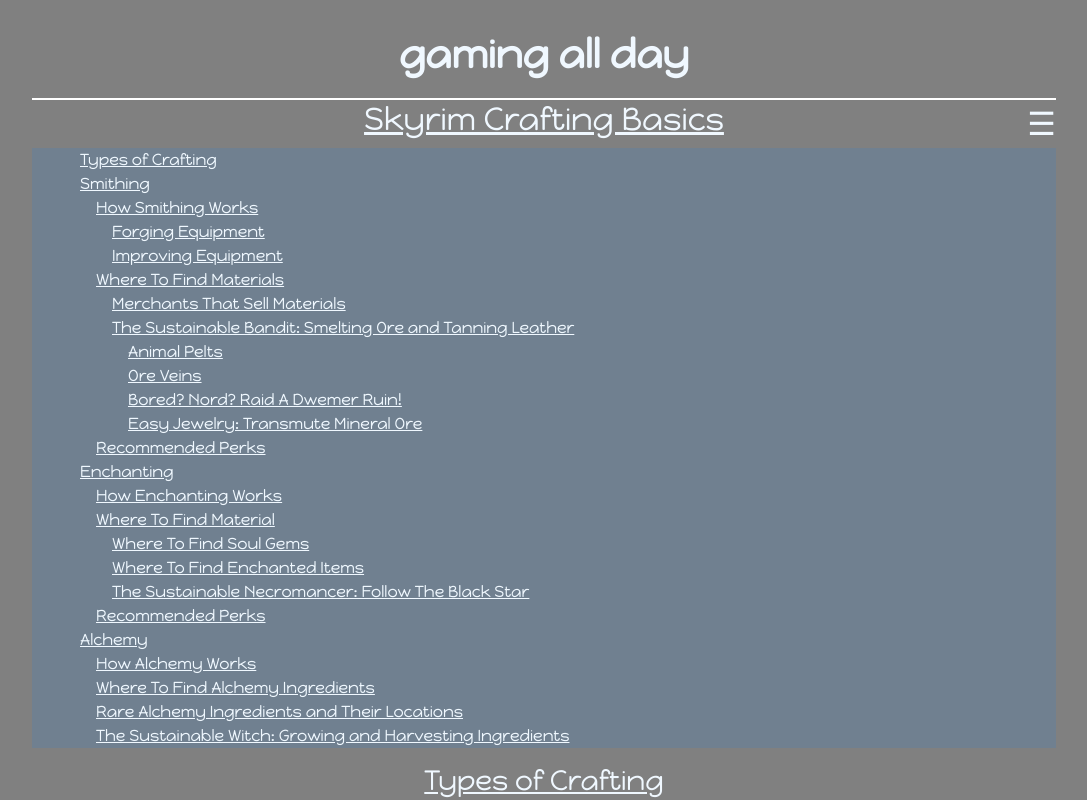
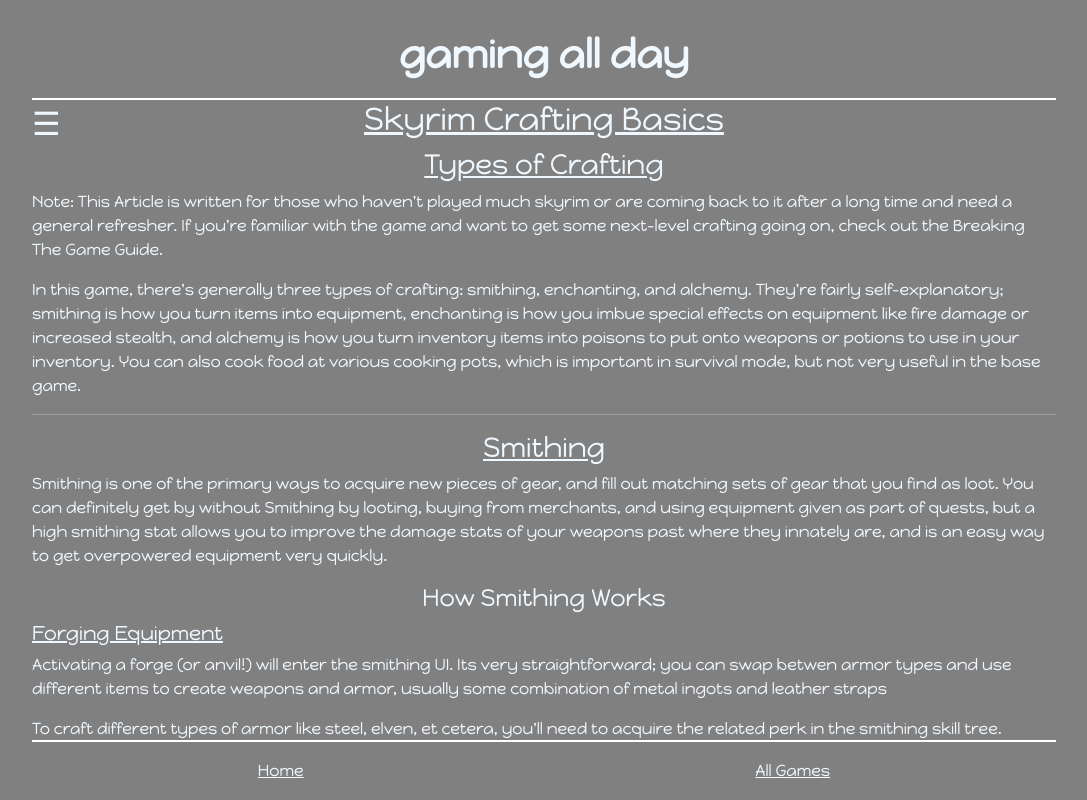
Before and after one commit to PatOConnor/gamingallday, a React (Create React App) app: page /cheats/skyrim/crafting in a window 1280 px wide. Shown: the top 800 px of the page, without its empty margins (96-1183 px from the left). Built offline with nearby package versions, Linux system fonts and the light colour scheme.

Commit message:
adds sidebar nav

```diff
--- a/src/App.css
+++ b/src/App.css
@@ -20,6 +20,9 @@
     " . body   . "
     " . footer . ";
 }
+
+
+
 
 body {
 	/* background: linear-gradient(-45deg, #080302, #b41010, #160a81, #10493c); */
@@ -63,9 +66,25 @@
   display: grid;
   grid-auto-flow: column;
   place-items: center;
+
 }
 
-.main-content {
+@media screen and (orientation: portrait) {
+  .global-wrapper {
+    grid-template-rows: 100px 1fr 100px;
+  }
+
+  footer {
+    padding-top: 8px;
+    place-items: start;
+    justify-items: center;
+  }
+
+}
+
+
+
+.mainWrapper, .main-content {
   grid-area: body;
   overflow-y: scroll;
   /* hide scrollbar on IE, edge */
--- a/src/components/main/article/Article.jsx
+++ b/src/components/main/article/Article.jsx
@@ -1,32 +1,32 @@
 import { useState } from "react";
-import { useRef } from "react";
 import "./article.css";
 import TableOfContents from "../TableOfContents/TableOfContents";
+import Sidebar from "../sidebar/Sidebar";
 
 const Article = ({ title, body }) => {
-  const contents = useRef();
-
+  const [showingSideBar, setShowingSideBar] = useState(false);
   //set style of table of contents wrapper
-  const handleTableOfContents = () => {};
-
+  const handleSidebarState = () => {
+    setShowingSideBar(!showingSideBar)
+  };
   return (
-    <div className="mainWrapper">
-      <div className="titleWrapper">
-        <div></div>
-        <h2>{title}</h2>
-        <div
-          onClick={() => {
-            handleTableOfContents();
-          }}
-        >
-          ☰
+    <>
+      <div className="mainWrapper">
+        <div className="titleWrapper">
+          <div onClick={() => {
+            handleSidebarState();
+          }}>☰
+          </div>
+          <h2>{title}</h2>
+          <div></div>
         </div>
+        <div className="bodyWrapper">{body}</div>
       </div>
-      <div className="tableOfContentsWrapper" ref={contents}>
-        <TableOfContents />
-      </div>
-      <div className="bodyWrapper">{body}</div>
-    </div>
+      <Sidebar
+               jsxContent={<TableOfContents/>}
+               sidebarState={showingSideBar}
+               handleStateCallback={handleSidebarState}/>
+    </>
   );
 };
 
--- a/src/components/main/article/article.css
+++ b/src/components/main/article/article.css
@@ -9,10 +9,21 @@
   grid-template-columns: 1fr 4fr 1fr;
 }
 .titleWrapper > div {
-  text-align: right;
+  text-align: left;
   font-size: 2em;
 }
 
+
+.bodyWrapper {
+  overflow: scroll;
+  overflow-y: scroll;
+  -ms-overflow-style: none;
+  overflow: -moz-scrollbars-none;
+  scrollbar-width: none;
+}
+.sidebar::-webkit-scrollbar {
+  display: none;  /* Safari and Chrome */
+}
 
 .bodyWrapper > h6 {
   font-size: 1.1em;
--- /dev/null
+++ b/src/components/main/sidebar/Sidebar.jsx
@@ -0,0 +1,13 @@
+import { Button } from 'react-bootstrap'
+import './sidebar.css'
+const Sidebar = ({jsxContent, sidebarState, handleStateCallback}) => {
+  console.log(jsxContent)
+  return (
+    <nav className={`sidebar ${sidebarState ? 'showing' : ''}`}>
+      {/* <Button className='closeButton' onClick={handleStateCallback}>❌close</Button> */}
+      {jsxContent}
+    </nav>
+  )
+}
+
+export default Sidebar
--- /dev/null
+++ b/src/components/main/sidebar/sidebar.css
@@ -0,0 +1,32 @@
+.sidebar {
+  position: fixed;
+  height: 100vh;
+  margin-top: 11.5vh;
+  width: 200vw;
+  left: 100vw;
+  transition: 0.5s;
+
+  overflow-y: scroll;
+  -ms-overflow-style: none;
+  overflow: -moz-scrollbars-none;
+  scrollbar-width: none;
+
+}
+.sidebar::-webkit-scrollbar {
+  display: none;  /* Safari and Chrome */
+}
+
+/* looks smoother if content within sidebar loads a bit earlier */
+.sidebar > element {
+  transition: 0.3s;
+}
+
+.showing {
+  left: calc(100vw - 600px);
+}
+
+@media screen and (orientation: portrait) {
+  .showing {
+    left: 20vw
+  }
+}
--- a/src/pages/skyrim/SkyrimCraftingGuide/EnchantingGuide.jsx
+++ b/src/pages/skyrim/SkyrimCraftingGuide/EnchantingGuide.jsx
@@ -5,9 +5,9 @@
       <h4 id="h-enchanting-howto">How Enchanting Works</h4>
       <h4 id="h-enchanting-where">Where To Find Material</h4>
       <h5 id="h-enchanting-where-sg">Where To Find Soul Gems</h5>
-      <h5 id="h-enchanting-where-sg">Where To Find Enchanted Items</h5>
-      <h5 id="h-enchanting-where-sg">
-        The Sustainable Necromancer: Follow The Black Star
+      <h5 id="h-enchanting-where-items">Where To Find Enchanted Items</h5>
+      <h5 id="h-enchanting-black-star">
+        The Sustainable Sorcerer: Follow The Black Star
       </h5>
 
       <h4 id="h-enchanting-perks">Recommended Perks</h4>
```
